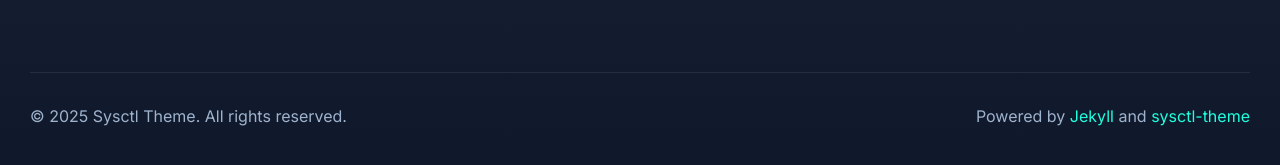
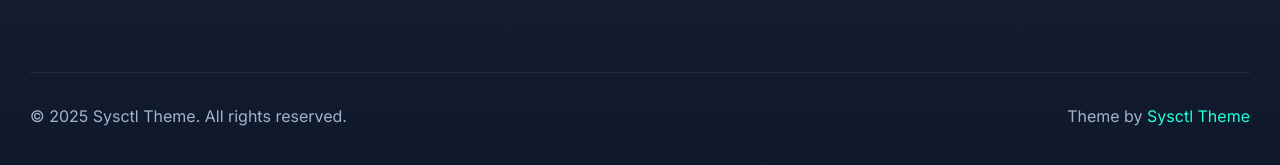
Before and after one commit to awcodify/sysctl-theme, a Jekyll site: the page built from index.html, in a window 1280 px wide and 900 px high, scrolled down 3412 px. Shown: the part 725-890 px from the top of the window. Built offline with Jekyll 4.4.1, drawn with Linux system fonts in a browser that asks for light colours; the list of posts is cut into pages by our own code.

Commit message:
Update footer to reflect theme attribution: change powered by text to credit Sysctl Theme

```diff
--- a/_includes/footer.html
+++ b/_includes/footer.html
@@ -39,7 +39,7 @@
 
     <div class="footer-bottom">
       <p>&copy; {{ site.time | date: '%Y' }} {{ site.name | default: site.title }}. All rights reserved.</p>
-      <p class="powered-by">Powered by <a href="https://jekyllrb.com/">Jekyll</a> and <a href="{{ site.github.repository_url }}">{{ site.github.repository_name }}</a></p>
+      <p class="powered-by">Theme by <a href="https://github.com/awcodify/sysctl-theme"> Sysctl Theme</a></p>
     </div>
   </div>
 </footer>
```
